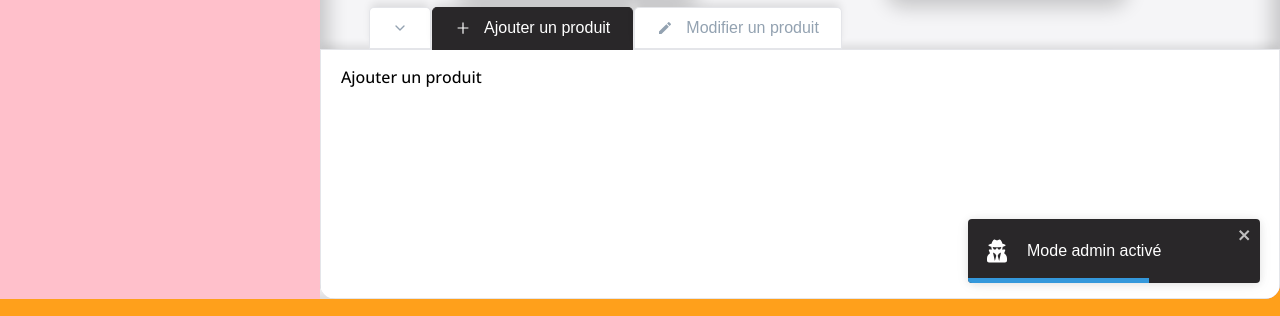
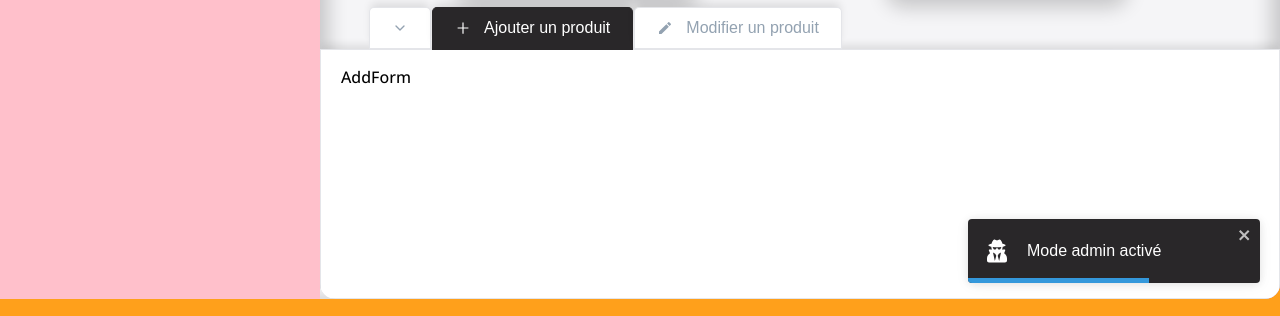
Before and after one commit to YoannDrx/crazee-burger, a React (Create React App) app: page /order/1 in a window 1280 px wide. Both pictures are taken after a click on the label 930 px from the left and 59 px from the top of the page. Shown: the part 481-797 px from the top of the page. Built offline with nearby package versions, Linux system fonts and the light colour scheme.

Commit message:
🚧  F08 : Admin > add end edit Form

```diff
--- a/src/components/pages/order/Main/MainRightSide/Admin/AdminPanel.js
+++ /dev/null
@@ -1,29 +0,0 @@
-import { useContext } from "react"
-import styled from "styled-components"
-import OrderContext from "../../../../../../context/OrderContext"
-import { theme } from "../../../../../../theme"
-import { getTabSelected, tabsConfig } from "./tabsConfig"
-
-export default function AdminPanel() {
-  const { currentTabSelected } = useContext(OrderContext)
-
-  const tabs = tabsConfig
-  const tabSelected = getTabSelected(tabs, currentTabSelected)
-
-  return (
-    <AdminPanelStyled>
-      <p>{tabSelected && tabSelected.label}</p>
-    </AdminPanelStyled>
-  )
-}
-
-const AdminPanelStyled = styled.div`
-  height: 250px;
-  background: ${theme.colors.white};
-  border: 1px solid ${theme.colors.greyLight};
-  box-shadow: ${theme.shadows.subtle};
-
-  p {
-    padding: 0 20px;
-  }
-`
--- /dev/null
+++ b/src/components/pages/order/Main/MainRightSide/Admin/AdminPanel/AddForm.js
@@ -0,0 +1,7 @@
+import React from 'react'
+
+export default function AddForm() {
+  return (
+    <div>AddForm</div>
+  )
+}
--- /dev/null
+++ b/src/components/pages/order/Main/MainRightSide/Admin/AdminPanel/AdminPanel.js
@@ -0,0 +1,29 @@
+import { useContext } from "react";
+import styled from "styled-components";
+import OrderContext from "../../../../../../../context/OrderContext";
+import { theme } from "../../../../../../../theme";
+import { getTabSelected, tabsConfig } from "../tabsConfig";
+
+export default function AdminPanel() {
+    const { currentTabSelected } = useContext(OrderContext);
+
+    const tabs = tabsConfig;
+    const tabSelected = getTabSelected(tabs, currentTabSelected);
+
+    return (
+        <AdminPanelStyled>
+            <p>{tabSelected && tabSelected.Content}</p>
+        </AdminPanelStyled>
+    );
+}
+
+const AdminPanelStyled = styled.div`
+    height: 250px;
+    background: ${theme.colors.white};
+    border: 1px solid ${theme.colors.greyLight};
+    box-shadow: ${theme.shadows.subtle};
+
+    p {
+        padding: 0 20px;
+    }
+`;
--- /dev/null
+++ b/src/components/pages/order/Main/MainRightSide/Admin/AdminPanel/EditForm.js
@@ -0,0 +1,7 @@
+import React from 'react'
+
+export default function Editform() {
+  return (
+    <div>EditAdmin</div>
+  )
+}
--- a/src/components/pages/order/Main/MainRightSide/Admin/tabsConfig.js
+++ b/src/components/pages/order/Main/MainRightSide/Admin/tabsConfig.js
@@ -1,16 +1,20 @@
 import { AiOutlinePlus } from "react-icons/ai"
 import { MdModeEditOutline } from "react-icons/md"
+import AddForm from "./AdminPanel/AddForm"
+import Editform from "./AdminPanel/EditForm"
 
 export const tabsConfig = [
   {
     index: "add",
     label: "Ajouter un produit",
     Icon: <AiOutlinePlus />,
+    Content : <AddForm />
   },
   {
     index: "edit",
     label: "Modifier un produit",
     Icon: <MdModeEditOutline />,
+    Content : <Editform />
   },
 ]
 
```
Also changed, not shown: src/components/pages/order/Main/MainRightSide/Admin/Admin.js (+8 -8 lines).
